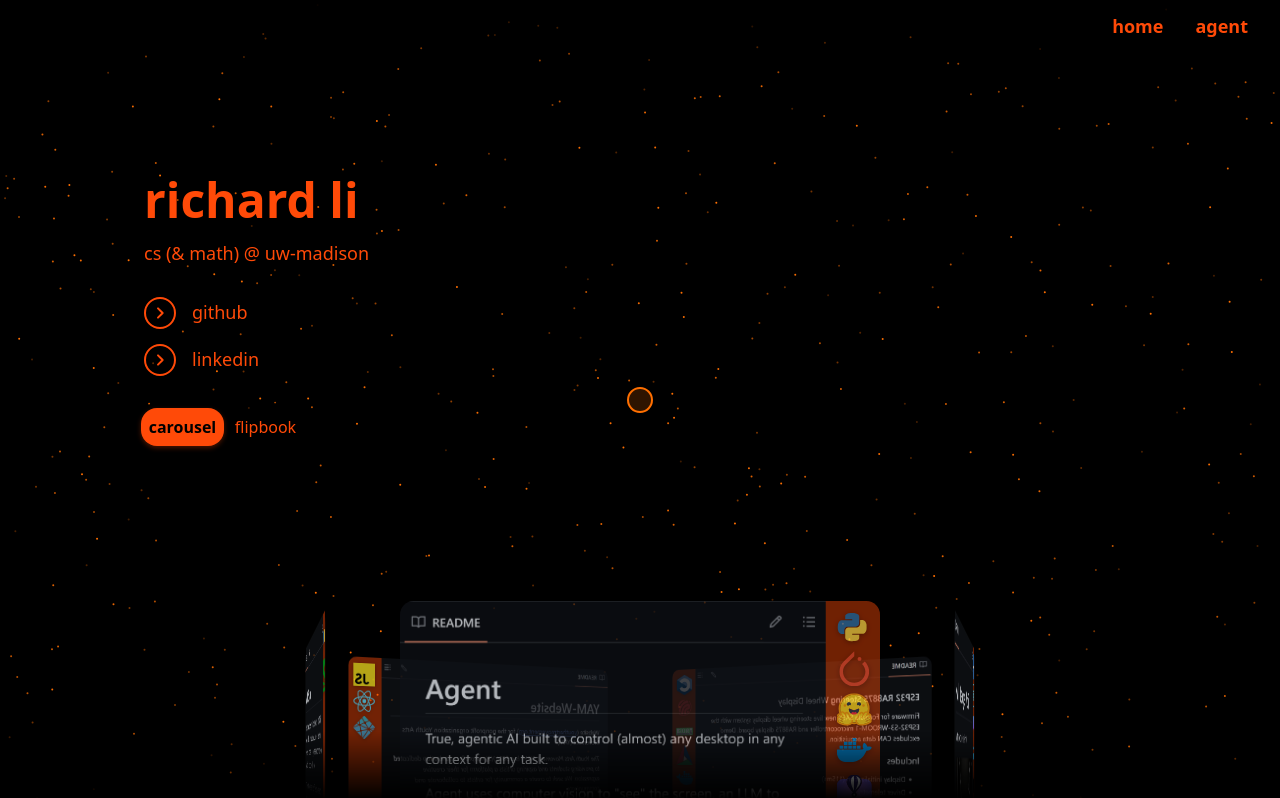
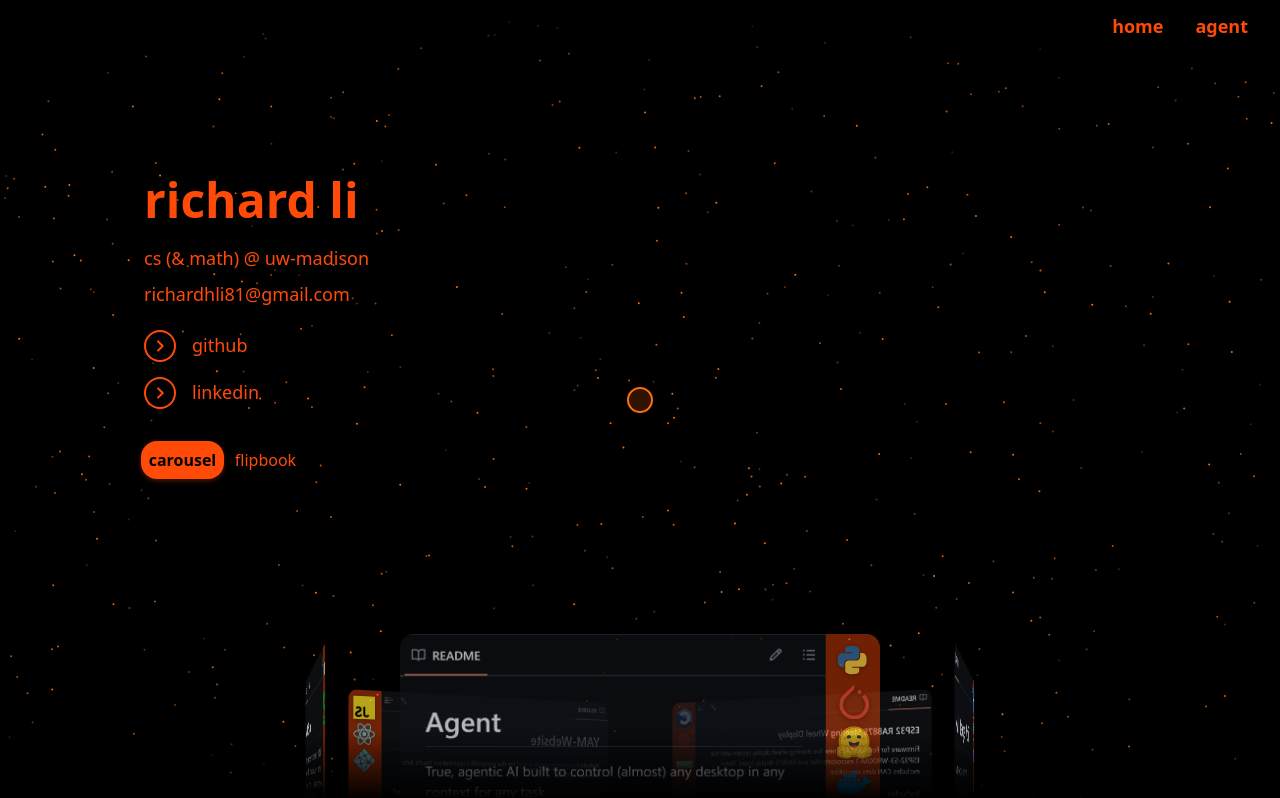
Before and after one commit to li21rich/dev-website, a React (Vite) app: page / in a window 1280 px wide. Shown: the top 798 px of the page. Built offline with nearby package versions, Linux system fonts and the light colour scheme.

Commit message:
added email

```diff
--- a/src/pages/Home.tsx
+++ b/src/pages/Home.tsx
@@ -11,7 +11,7 @@ const Home = () => {
       <SlideIn direction="top" delay={200} duration={2000} className="z-10 relative">
         <div className="relative sm:ml-32 sm:mt-16 p-4 text-primary-reddish">
           <h1 className="text-5xl font-bold mb-4">richard li</h1>
-          <p className="text-[18px] mb-4">cs (& math) @ uw-madison</p>
+          <p className="text-[18px] leading-loose mb-1">cs (& math) @ uw-madison<br/>richardhli81@gmail.com</p>
           <ArrowButton label="github" to="https://github.com/li21rich/" />
           <ArrowButton label="linkedin" to="https://www.linkedin.com/in/richard-h-li/" />
         </div>
```
